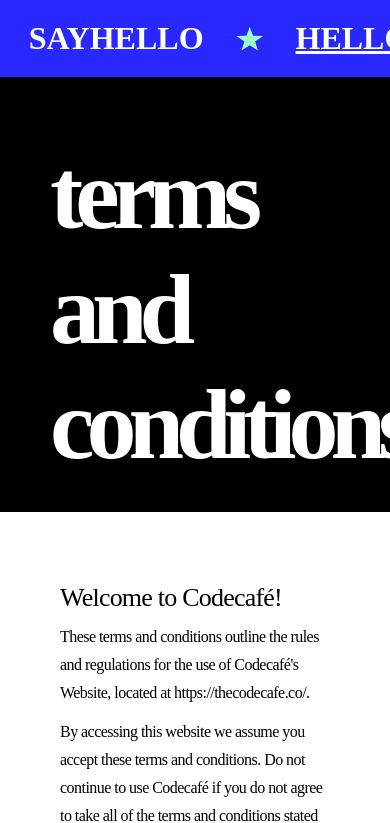
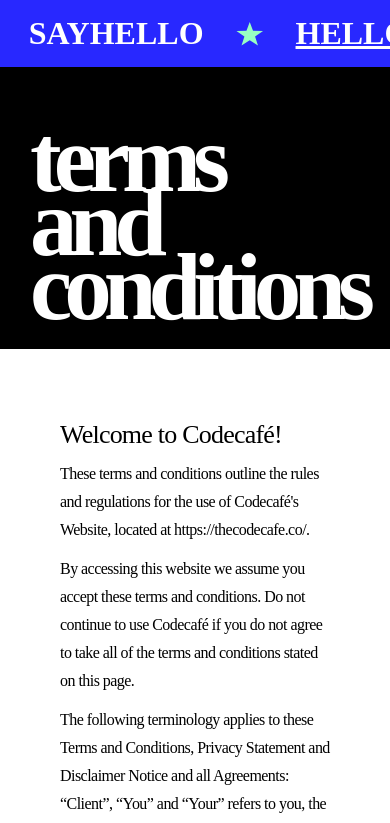
Before and after one commit to Ebiladou/Codecafe-re, a React (Vite) app: page /terms in a window 390 px wide. Shown: the top 823 px of the page. Built offline with nearby package versions, Linux system fonts and the light colour scheme.

Commit message:
fixed som

```diff
--- a/src/App.scss
+++ b/src/App.scss
@@ -70,7 +70,11 @@
   }
 }
 
-@media screen and (max-width:870px) {
+@media screen and (max-width: 870px) {
+  .flex-container {
+    padding: 15px 0px;
+  }
+
   .section {
     h1 {
       font-size: 180px;
@@ -88,8 +92,17 @@
       line-height: 28.8px;
       letter-spacing: -0.48px;
       max-width: 452px;
-      margin-left: 2em;
+      margin-left: 1.2em;
       margin-bottom: 4em;
+    }
+  }
+}
+
+@media screen and (max-width: 640px) {
+  .section {
+    h1 {
+      font-size: 99px;
+      letter-spacing: -9.25px;
     }
   }
 }
@@ -171,19 +184,16 @@
 }
 
 @media screen and (max-width: 870px) {
-
   footer {
     h3 {
-      h3 {
       max-width: 600px;
-        font-size: 60px;
-    }
+      font-size: 55px;
     }
 
     .footer-flex {
       display: flex;
       flex-direction: column;
-    align-items:flex-start;
+      align-items: flex-start;
       justify-content: space-between;
     }
   }
@@ -195,13 +205,17 @@
       align-items: start;
       li {
         text-align: left;
-      font-size: 25px;
+        font-size: 20px;
       }
     }
   }
 
+  .mail {
+    h1 {
+      font-size: 29px;
     }
-
+  }
+}
 
 //PAGES
 
@@ -209,13 +223,13 @@
   width: 100%;
   .textual-head {
     width: 100%;
-    padding: 60px 50px 30px 50px;
+    padding: 60px 50px 30px 30px;
     background-color: black;
     color: white;
 
     h1 {
-      max-width: 800px;
-      font-size: 100px;
+      //max-width: 800px;
+      font-size: 95px;
       font-weight: 600;
       letter-spacing: -8px;
     }
@@ -253,17 +267,29 @@
   }
 }
 
+@media screen and (max-width: 870px) {
+  .textual-head {
+    padding: 0;
+    h1 {
+      font-size: 58px;
+      font-weight: 600;
+      line-height: 64px;
+      letter-spacing: -4.5px;
+    }
+  }
+}
+
 .privacy-container {
   width: 100%;
 
   .privacy-heading {
     width: 100%;
-    padding: 60px 50px 30px 50px;
+    padding: 60px 50px 30px 30px;
     background-color: black;
     color: white;
     h1 {
-      max-width: 800px;
-      font-size: 100px;
+      //max-width: 800px;
+      font-size: 90px;
       font-weight: 600;
       letter-spacing: -8px;
     }
@@ -300,3 +326,15 @@
     }
   }
 }
+
+@media screen and (max-width: 870px) {
+  .privacy-heading {
+    padding: 0;
+    h1 {
+      font-size: 58px;
+      font-weight: 600;
+      line-height: 64px;
+      letter-spacing: -5.5px;
+    }
+  }
+}
--- a/src/Main.scss
+++ b/src/Main.scss
@@ -16,6 +16,7 @@
       font-weight: 600;
       margin-right: 0.3em;
       margin-bottom: 0.2em;
+      text-align: right;
     }
     .desktop-text {
       font-size: 18px;
@@ -44,10 +45,10 @@
   width: fit-content;
   border: none;
   cursor: pointer;
-  font-size: 45px;
+  font-size: 40px;
   font-weight: 100;
   letter-spacing: -0.68px;
-  padding: 16px 40px;
+  padding: 16px;
 }
 
 .service-contain {
@@ -123,7 +124,7 @@
         font-size: 16px;
         line-height: 1.8;
         letter-spacing: -0.48px;
-        width: 500px;
+        text-align: right;
       }
     }
   }
@@ -186,5 +187,7 @@
 
   .service-btn {
     width: 100%;
+    padding: 16px;
+    font-size: 30px;
   }
 }
--- a/src/components/Header.tsx
+++ b/src/components/Header.tsx
@@ -21,5 +21,3 @@
 }
 
 export default Header
-
-//an entire component for css custom images to be imported here.
```
Lines whose indentation alone changed are shown as unchanged.
